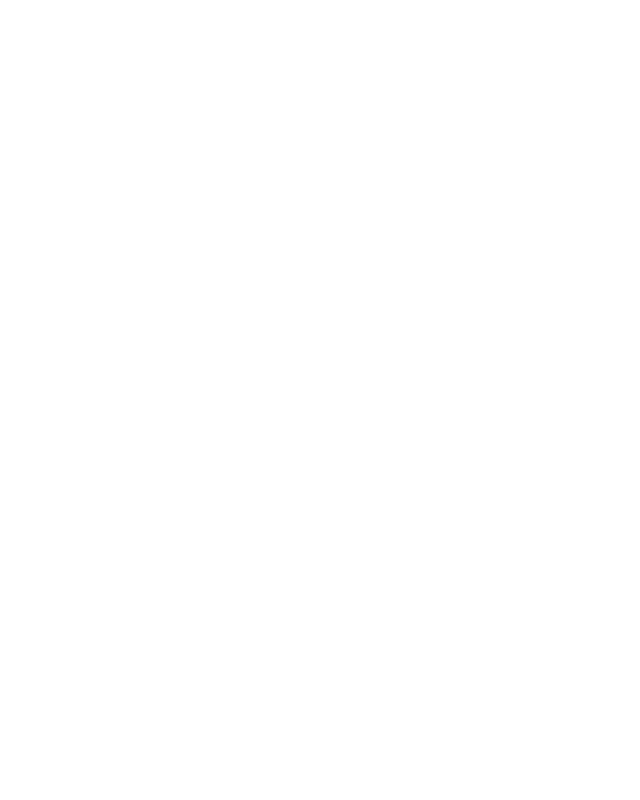
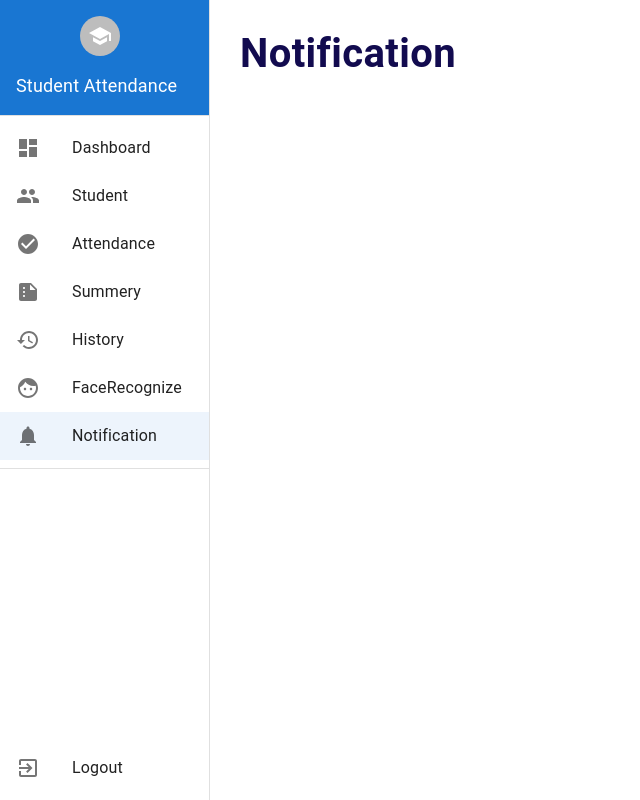
Before and after one commit to SachinthaNimesh370/Smart-Student-Attendance-Frontend, a React (Vite) app: page /notification in a window 1280 px wide. Before the commit this address had no page. Shown: the whole page, without its empty margins (0-640 px from the left). Built offline with nearby package versions, Linux system fonts and the light colour scheme.

Commit message:
Change Notification page and comment sommery page in function

```diff
--- a/src/App.jsx
+++ b/src/App.jsx
@@ -6,6 +6,7 @@
 import Student from './pages/Student';
 import Summery from './pages/Summery';
 import FaceRecognize from './pages/FaceRecognize';
+import Notification from './pages/Notification';
 
 function App() {
   return (
@@ -18,6 +19,7 @@
           <Route path="/history" element={<History />} />
           <Route path="/summery" element={<Summery />} />
           <Route path="/face_recognize" element={<FaceRecognize />} />
+          <Route path="/notification" element={<Notification />} />
 
         </Routes>
       </BrowserRouter>
--- a/src/Sidenav.jsx
+++ b/src/Sidenav.jsx
@@ -21,7 +21,8 @@
 import ExitToAppIcon from '@mui/icons-material/ExitToApp'; // Logout icon
 import SummarizeIcon from '@mui/icons-material/Summarize'; // New Summery Icon
 import { useNavigate, useLocation } from 'react-router-dom';
-import FaceRecognize from './pages/FaceRecognize';
+import NotificationsIcon from '@mui/icons-material/Notifications';
+
 
 const drawerWidth = 210;
 
@@ -37,6 +38,7 @@
     { path: "/summery", label: "Summery", icon: <SummarizeIcon /> }, // Updated Icon
     { path: "/history", label: "History", icon: <HistoryIcon /> },
     { path: "/face_recognize", label: "FaceRecognize", icon: <FaceIcon /> },
+    { path: "/notification", label: "Notification", icon: <NotificationsIcon /> },
   ];
 
   // Handle Logout click
--- a/src/pages/Notification.jsx
+++ b/src/pages/Notification.jsx
@@ -1,8 +1,23 @@
 import React from 'react'
+import Sidenav from '../Sidenav'
+import { Box, Typography } from '@mui/material'
 
 function Notification() {
   return (
-    <div>Notification</div>
+    <>
+        <Sidenav />
+        <Box component="main" sx={{ flexGrow: 1, bgcolor: 'background.default', p: 3, paddingLeft: 30, display: 'flex', justifyContent: 'space-between' }}>
+        {/* Table on the left side for displaying student data */}
+            <Box sx={{ flex: 1, marginRight: 4 }}>
+                <Typography  sx={{  fontWeight: 600, fontSize: 40, color: '#120b4f' }}>
+                    Notification
+                </Typography>
+
+            </Box>
+
+        </Box>
+
+    </>
   )
 }
 
--- a/src/pages/Student.jsx
+++ b/src/pages/Student.jsx
@@ -131,8 +131,8 @@
       <Box component="main" sx={{ flexGrow: 1, bgcolor: 'background.default', p: 3, paddingLeft: 30, display: 'flex', justifyContent: 'space-between' }}>
         {/* Table on the left side for displaying student data */}
         <Box sx={{ flex: 1, marginRight: 4 }}>
-        <Typography  sx={{  fontWeight: 600, fontSize: 40, color: '#120b4f' }}>
-            Student Data
+          <Typography  sx={{  fontWeight: 600, fontSize: 40, color: '#120b4f' }}>
+              Student Data
           </Typography>
           <TableContainer component={Paper} sx={{ boxShadow: 3, borderRadius: 1, maxHeight: 600, overflowY: 'auto' }}>
             <Table stickyHeader>
--- a/src/pages/Summery.jsx
+++ b/src/pages/Summery.jsx
@@ -41,19 +41,19 @@
 
 function Summery() {
   const [columnName, setColumnName] = useState('');
-  const [attendanceData, setAttendanceData] = useState([]);
+           // const [attendanceData, setAttendanceData] = useState([]);
   const [summeryData, setSummeryData] = useState([]);
   const [message, setMessage] = useState('');
 
-  // Function to fetch attendance data from the backend
-  const fetchAttendanceData = async () => {
-    try {
-      const response = await axios.get('http://localhost:8090/api/v1/student/attendanceData');
-      setAttendanceData(response.data.data);
-    } catch (error) {
-      setMessage('Error fetching attendance data: ' + error.message);
-    }
-  };
+          // Function to fetch attendance data from the backend
+          // const fetchAttendanceData = async () => {
+          //   try {
+          //     const response = await axios.get('http://localhost:8090/api/v1/student/attendanceData');
+          //     setAttendanceData(response.data.data);
+          //   } catch (error) {
+          //     setMessage('Error fetching attendance data: ' + error.message);
+          //   }
+          // };
 
   // Function to fetch summary data from the backend
   const fetchSummeryData = async () => {
@@ -75,7 +75,7 @@
       });
       setMessage(response.data.data);
       setColumnName('');
-      fetchAttendanceData();
+                // fetchAttendanceData();
       fetchSummeryData();
     } catch (error) {
       setMessage('Error adding column: ' + error.message);
@@ -91,7 +91,7 @@
       });
       setMessage(response.data.data);
       setColumnName('');
-      fetchAttendanceData();
+            // fetchAttendanceData();
       fetchSummeryData();
     } catch (error) {
       setMessage('Error deleting column: ' + error.message);
@@ -100,7 +100,7 @@
 
   // Use effect to fetch data when the component mounts
   useEffect(() => {
-    fetchAttendanceData();
+              // fetchAttendanceData();
     fetchSummeryData();
   }, []);
 
```
